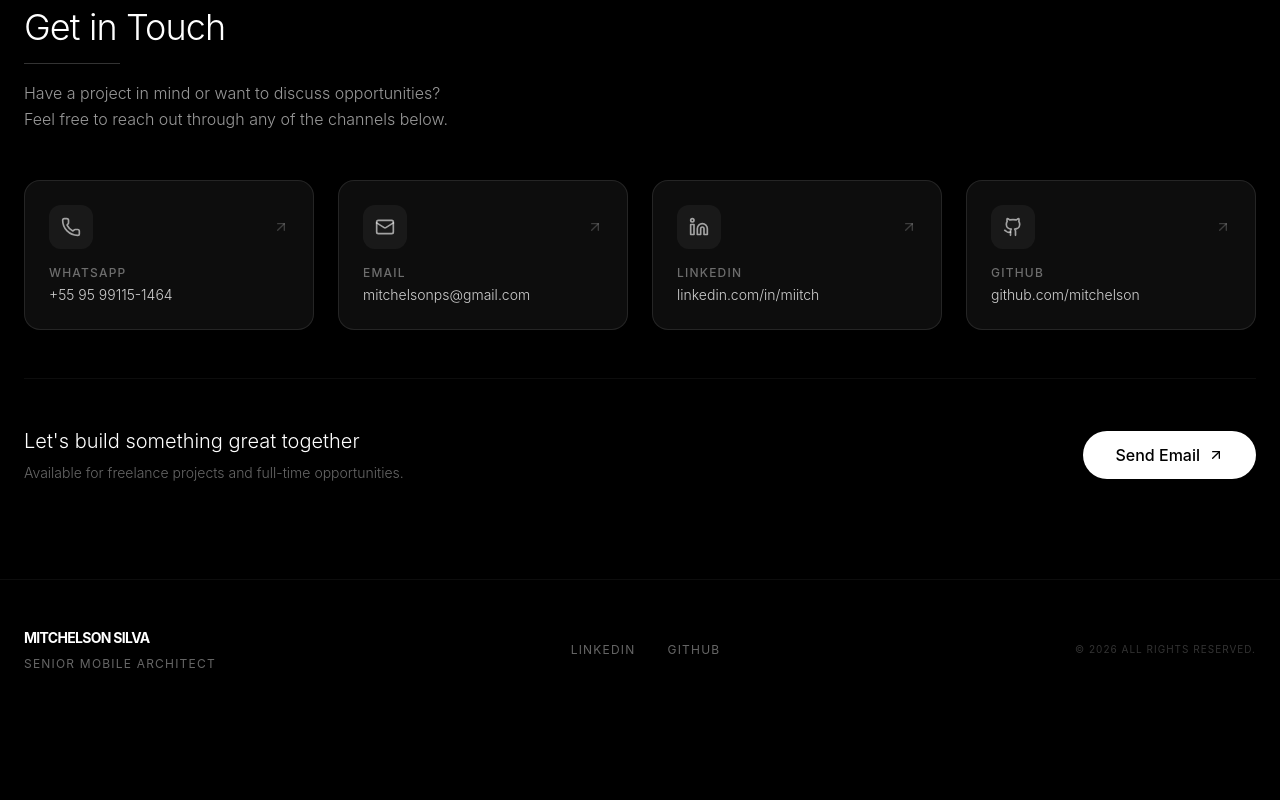
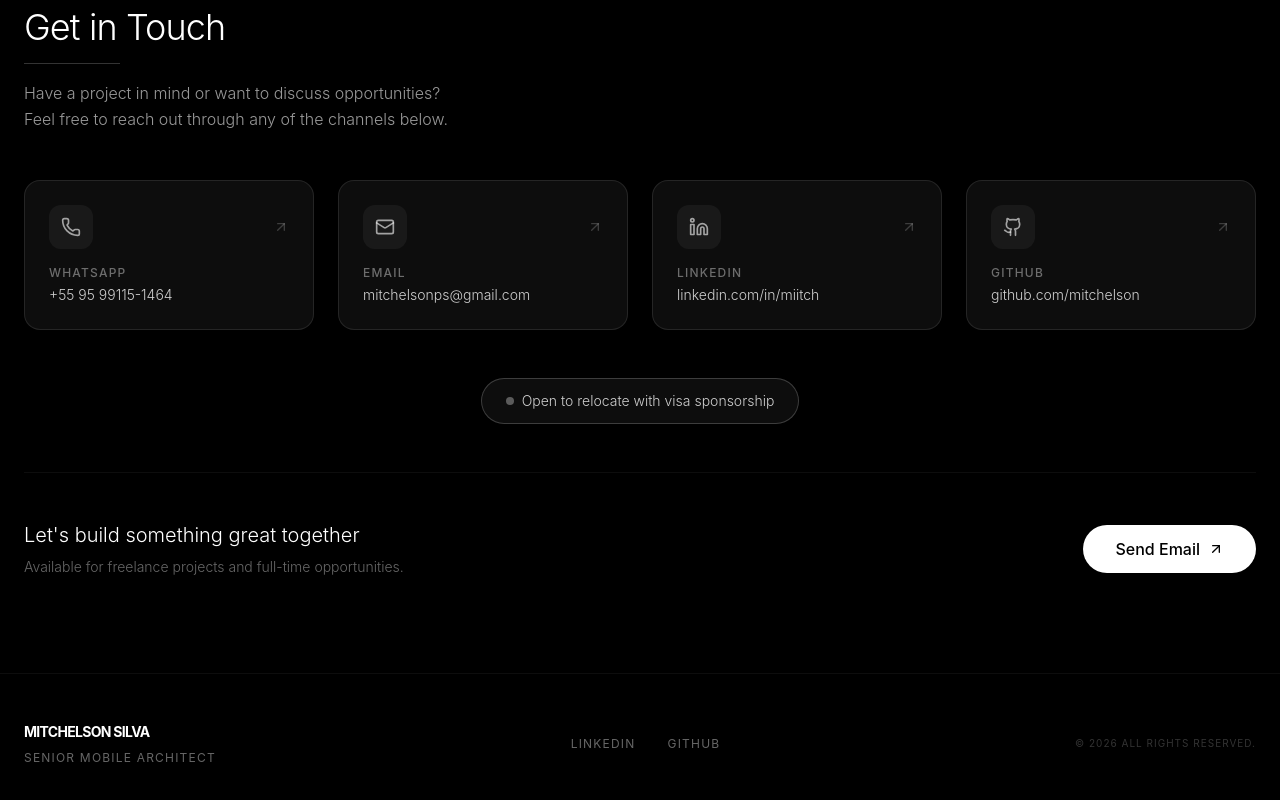
Before and after one commit to mitchelson/portifolio, a React (Vite) app: page / in a window 1280 px wide. Shown: the part 5349-6149 px from the top of the page. Before the commit the page ends 6069 px from the top, so only its background shows below. Built offline with nearby package versions, Linux system fonts and the light colour scheme.

Commit message:
feat: add highlight badge in Contact section
Add animated highlight badge between contact grid and CTA.

Co-authored-by: Mitchelson <19330404+mitchelson@users.noreply.github.com>

```diff
--- a/src/features/contact/Contact.tsx
+++ b/src/features/contact/Contact.tsx
@@ -98,6 +98,22 @@ export default function Contact() {
             ))}
           </div>
 
+          {/* Relocate Badge */}
+          <motion.div
+            initial={{ scale: 0.95, opacity: 0 }}
+            whileInView={{ scale: 1, opacity: 1 }}
+            transition={{ duration: 0.6, delay: 0.5, ease: 'circOut' }}
+            viewport={{ once: true }}
+            className="flex justify-center"
+          >
+            <div className="inline-flex items-center gap-2 px-6 py-3 border border-white/20 rounded-full bg-white/5 backdrop-blur-sm">
+              <div className="w-2 h-2 rounded-full bg-white/60 animate-pulse" />
+              <span className="text-sm font-light text-white/80">
+                {t('contact.openToRelocate')}
+              </span>
+            </div>
+          </motion.div>
+
           {/* CTA Section */}
           <motion.div
             initial={{ y: 30, opacity: 0 }}
--- a/src/features/i18n/i18n.ts
+++ b/src/features/i18n/i18n.ts
@@ -56,6 +56,7 @@ const resources = {
       contact: {
         title: "Get in Touch",
         subtitle: "Have a project in mind or want to discuss opportunities? Feel free to reach out through any of the channels below.",
+        openToRelocate: "Open to relocate with visa sponsorship",
         cta: {
           title: "Let's build something great together",
           description: "Available for freelance projects and full-time opportunities.",
@@ -118,6 +119,7 @@ const resources = {
       contact: {
         title: "Entre em Contato",
         subtitle: "Tem um projeto em mente ou quer discutir oportunidades? Sinta-se à vontade para entrar em contato por qualquer um dos canais abaixo.",
+        openToRelocate: "Aberto a relocação com patrocínio de visto",
         cta: {
           title: "Vamos construir algo incrível juntos",
           description: "Disponível para projetos freelance e oportunidades em tempo integral.",
```
